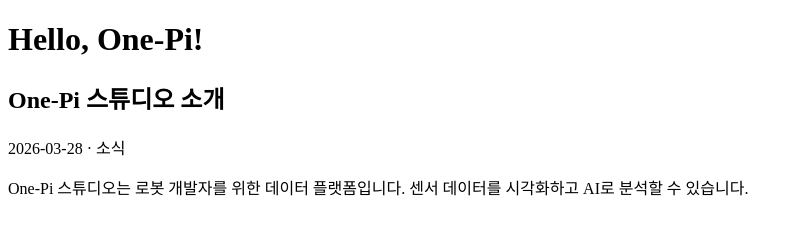
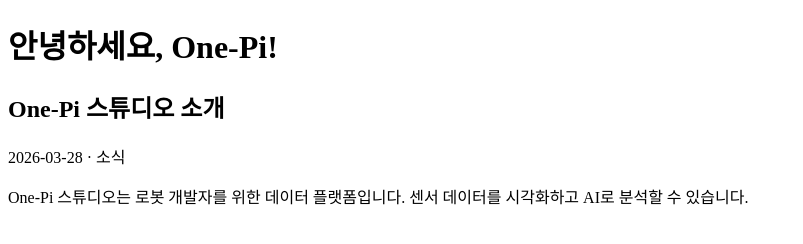
Before and after one commit to zzompang2/claude-test, a plain HTML site: page index.html in a window 1280 px wide. Shown: the whole page, without its empty margins (0-803 px from the left). Drawn offline with Linux system fonts and the light colour scheme.

Commit message:
텍스트 수정

```diff
--- a/index.html
+++ b/index.html
@@ -2,10 +2,10 @@
 <html lang="ko">
 <head>
   <meta charset="UTF-8">
-  <title>Hello, One-Pi!</title>
+  <title>안녕하세요, One-Pi!</title>
 </head>
 <body>
-  <h1>Hello, One-Pi!</h1>
+  <h1>안녕하세요, One-Pi!</h1>
 
   <article>
     <header>
```
